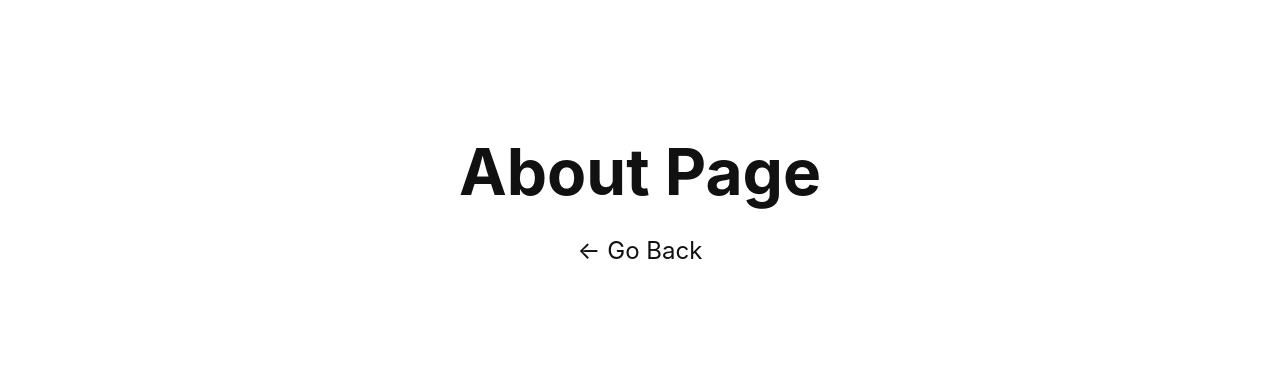
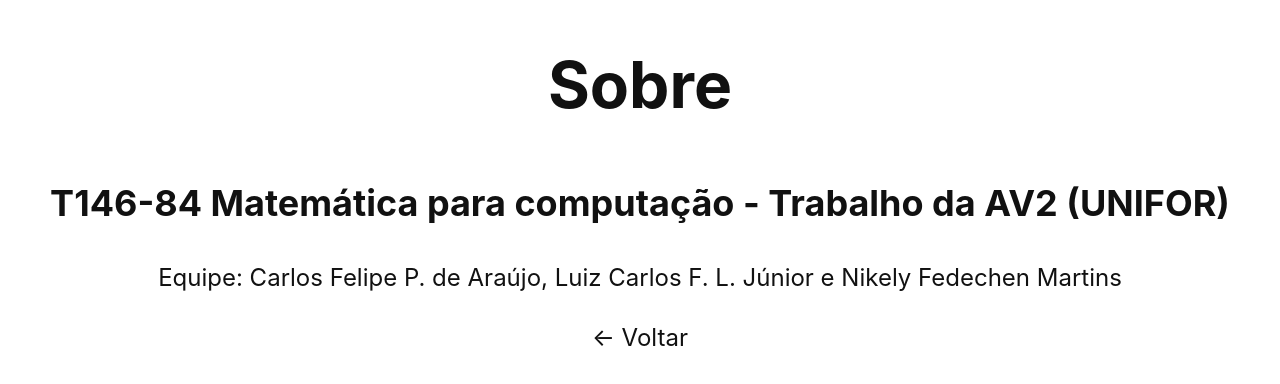
Before and after one commit to carlosxfelipe/megasena, a Next.js app: page /about in a window 1280 px wide. Shown: the part 186-570 px from the top of the page. Built offline with nearby package versions, Linux system fonts and the light colour scheme.

Commit message:
about page

```diff
--- a/pages/about.tsx
+++ b/pages/about.tsx
@@ -1,17 +1,27 @@
-import Link from 'next/link'
-import { Container, Main, Title, Description } from '../components/sharedstyles'
+import Link from "next/link";
+import {
+  Container,
+  Main,
+  Title,
+  Description,
+} from "../components/sharedstyles";
 
 export default function About() {
   return (
     <Container>
       <Main>
-        <Title>About Page</Title>
+        <Title>Sobre</Title>
         <Description>
+          <h2>T146-84 Matemática para computação - Trabalho da AV2 (UNIFOR)</h2>
+          <p>
+            Equipe: Carlos Felipe P. de Araújo, Luiz Carlos F. L. Júnior e
+            Nikely Fedechen Martins
+          </p>
           <Link href="/">
-            <a>&larr; Go Back</a>
+            <a>&larr; Voltar</a>
           </Link>
         </Description>
       </Main>
     </Container>
-  )
+  );
 }
```
Also changed, not shown: components/cards.tsx (+14 -0 lines).
